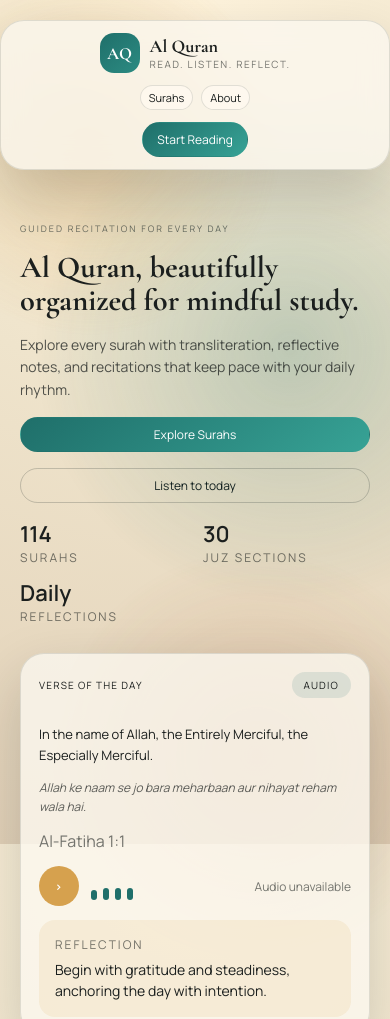
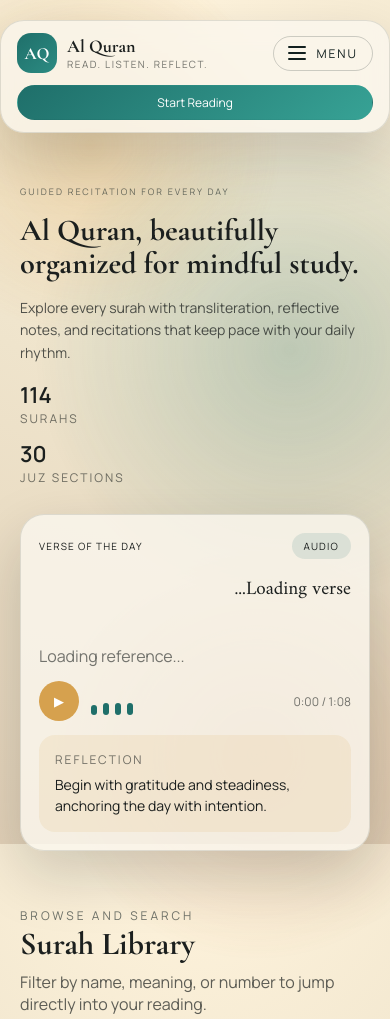
Before and after one commit to JunaidHassan19/Al-Quran, a plain HTML site: page index.html in a window 390 px wide. Shown: the top 1019 px of the page. Drawn offline with nearby package versions, Linux system fonts and the light colour scheme; no server answers.

Commit message:
Implement responsive navigation toggle and update styles

```diff
--- a/index.html
+++ b/index.html
@@ -25,11 +25,25 @@
           <p class="brand-subtitle">Read. Listen. Reflect.</p>
         </div>
       </div>
-      <nav class="nav">
+      <nav class="nav" id="siteNav">
         <a href="#surahs">Surahs</a>
         <a href="#plans" class="nav-plans">Plans</a>
         <a href="#about">About</a>
       </nav>
+      <button
+        class="btn btn-ghost nav-toggle"
+        id="navToggle"
+        type="button"
+        aria-expanded="false"
+        aria-controls="siteNav"
+      >
+        <span class="nav-toggle-lines" aria-hidden="true">
+          <span></span>
+          <span></span>
+          <span></span>
+        </span>
+        <span class="nav-toggle-label">Menu</span>
+      </button>
       <button class="btn btn-primary" id="startReading">Start Reading</button>
     </header>
 
@@ -42,10 +56,6 @@
             Explore every surah with transliteration, reflective notes, and recitations that
             keep pace with your daily rhythm.
           </p>
-          <div class="hero-actions">
-            <button class="btn btn-primary" id="exploreSurahs">Explore Surahs</button>
-            <button class="btn btn-ghost" id="listenToday">Listen to today</button>
-          </div>
           <div class="hero-stats">
             <div>
               <p class="stat-value">114</p>
@@ -54,10 +64,6 @@
             <div>
               <p class="stat-value">30</p>
               <p class="stat-label">Juz sections</p>
-            </div>
-            <div>
-              <p class="stat-value">Daily</p>
-              <p class="stat-label">Reflections</p>
             </div>
           </div>
         </div>
--- a/script.js
+++ b/script.js
@@ -186,12 +186,12 @@
 const versePlay = document.getElementById("versePlay");
 const wave = document.querySelector(".wave");
 const timeEl = document.querySelector(".time");
-const listenToday = document.getElementById("listenToday");
-
 const startReading = document.getElementById("startReading");
-const exploreSurahs = document.getElementById("exploreSurahs");
 const surahSection = document.getElementById("surahs");
 const heroCard = document.querySelector(".hero-card");
+const nav = document.getElementById("siteNav");
+const navToggle = document.getElementById("navToggle");
+const navToggleLabel = navToggle ? navToggle.querySelector(".nav-toggle-label") : null;
 
 const state = {
   term: "",
@@ -205,6 +205,34 @@
   queue: "aq_queue",
   notes: "aq_notes",
   verse: "aq_verse_of_day"
+};
+
+const navMedia = window.matchMedia("(max-width: 720px)");
+
+const setNavState = (isOpen) => {
+  if (!nav || !navToggle) return;
+  nav.classList.toggle("is-open", isOpen);
+  navToggle.classList.toggle("is-open", isOpen);
+  navToggle.setAttribute("aria-expanded", isOpen ? "true" : "false");
+  if (navToggleLabel) {
+    navToggleLabel.textContent = isOpen ? "Close" : "Menu";
+  }
+  nav.setAttribute("aria-hidden", isOpen ? "false" : "true");
+};
+
+const syncNavForViewport = () => {
+  if (!nav || !navToggle) return;
+  if (navMedia.matches) {
+    setNavState(false);
+    return;
+  }
+  nav.classList.remove("is-open");
+  navToggle.classList.remove("is-open");
+  navToggle.setAttribute("aria-expanded", "false");
+  nav.setAttribute("aria-hidden", "false");
+  if (navToggleLabel) {
+    navToggleLabel.textContent = "Menu";
+  }
 };
 
 const storageAvailable = (() => {
@@ -1126,6 +1154,29 @@
   if (event.key === "Escape") closeDetail();
 });
 
+if (navToggle) {
+  navToggle.addEventListener("click", () => {
+    if (!nav) return;
+    setNavState(!nav.classList.contains("is-open"));
+  });
+}
+
+if (nav) {
+  nav.addEventListener("click", (event) => {
+    const link = event.target.closest("a");
+    if (!link || !navMedia.matches) return;
+    setNavState(false);
+  });
+}
+
+if (navMedia.addEventListener) {
+  navMedia.addEventListener("change", syncNavForViewport);
+} else if (navMedia.addListener) {
+  navMedia.addListener(syncNavForViewport);
+}
+
+syncNavForViewport();
+
 if (detailRead) {
   detailRead.addEventListener("click", () => {
     if (!activeSurah) return;
@@ -1437,15 +1488,6 @@
   versePlay.addEventListener("click", toggleVerse);
 }
 
-if (listenToday) {
-  listenToday.addEventListener("click", () => {
-    playVerse();
-    if (heroCard) {
-      heroCard.scrollIntoView({ behavior: "smooth", block: "center" });
-    }
-  });
-}
-
 setVerseState(false);
 updateVerseTime();
 loadVerseOfDay();
--- a/styles.css
+++ b/styles.css
@@ -148,6 +148,46 @@
 
 .nav a:hover {
   background: rgba(31, 111, 106, 0.1);
+}
+
+.nav-toggle {
+  display: none;
+  align-items: center;
+  gap: 10px;
+  border-color: rgba(18, 32, 31, 0.2);
+  background: rgba(255, 250, 241, 0.7);
+  color: var(--deep);
+}
+
+.nav-toggle-lines {
+  display: grid;
+  gap: 4px;
+}
+
+.nav-toggle-lines span {
+  width: 18px;
+  height: 2px;
+  background: currentColor;
+  border-radius: 999px;
+  transition: transform 0.2s ease, opacity 0.2s ease;
+}
+
+.nav-toggle-label {
+  font-size: 12px;
+  text-transform: uppercase;
+  letter-spacing: 2px;
+}
+
+.nav-toggle.is-open .nav-toggle-lines span:nth-child(1) {
+  transform: translateY(6px) rotate(45deg);
+}
+
+.nav-toggle.is-open .nav-toggle-lines span:nth-child(2) {
+  opacity: 0;
+}
+
+.nav-toggle.is-open .nav-toggle-lines span:nth-child(3) {
+  transform: translateY(-6px) rotate(-45deg);
 }
 
 .btn {
@@ -948,15 +988,43 @@
     align-items: stretch;
   }
 
-  .nav {
+  .brand {
+    order: 1;
+  }
+
+  .nav-toggle {
+    display: inline-flex;
+    order: 2;
+    margin-left: auto;
+  }
+
+  #startReading {
+    order: 3;
     width: 100%;
     justify-content: center;
-    gap: 12px;
+  }
+
+  .nav {
+    order: 4;
+    width: 100%;
+    display: none;
+    flex-direction: column;
+    align-items: stretch;
+    gap: 10px;
     font-size: 12px;
+    padding: 12px;
+    background: rgba(255, 250, 241, 0.85);
+    border-radius: 18px;
+    border: 1px solid rgba(18, 32, 31, 0.12);
+  }
+
+  .nav.is-open {
+    display: flex;
   }
 
   .nav a {
-    padding: 4px 10px;
+    padding: 6px 12px;
+    text-align: center;
   }
 
   .section {
```
